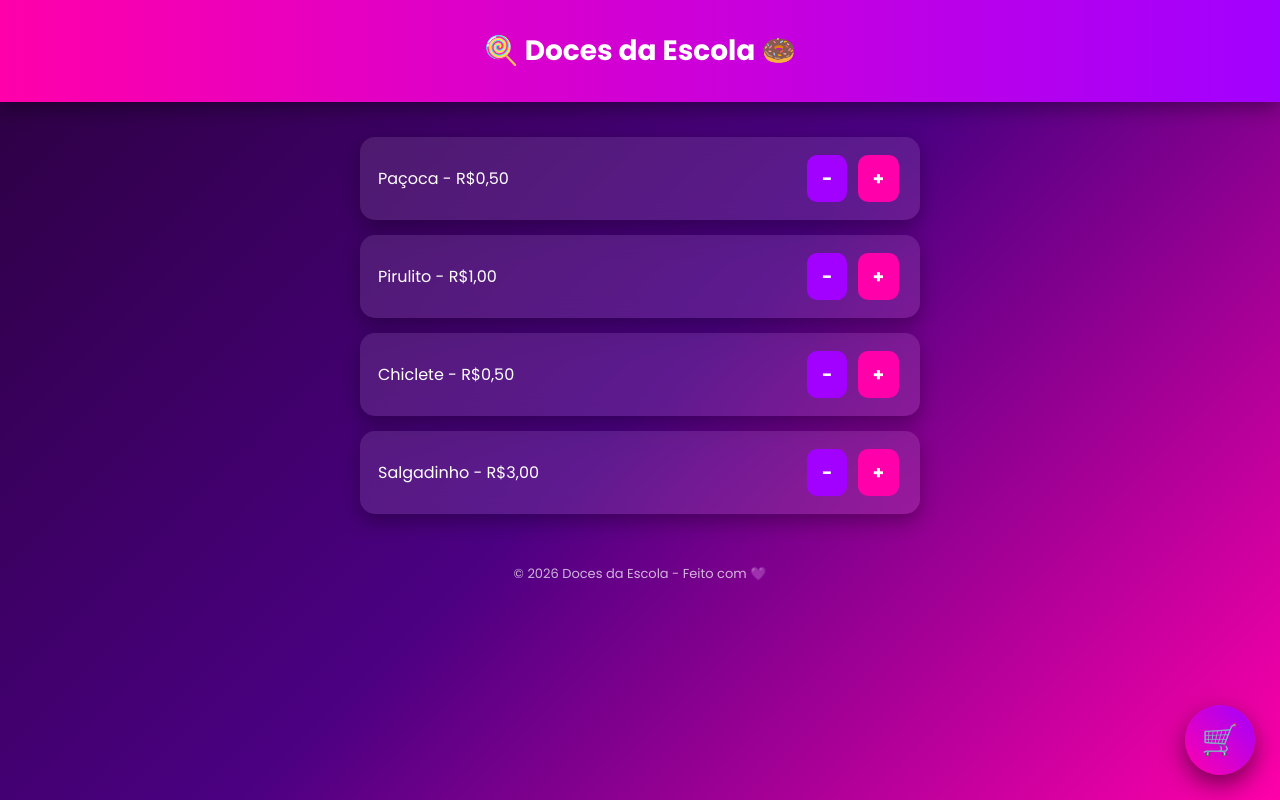
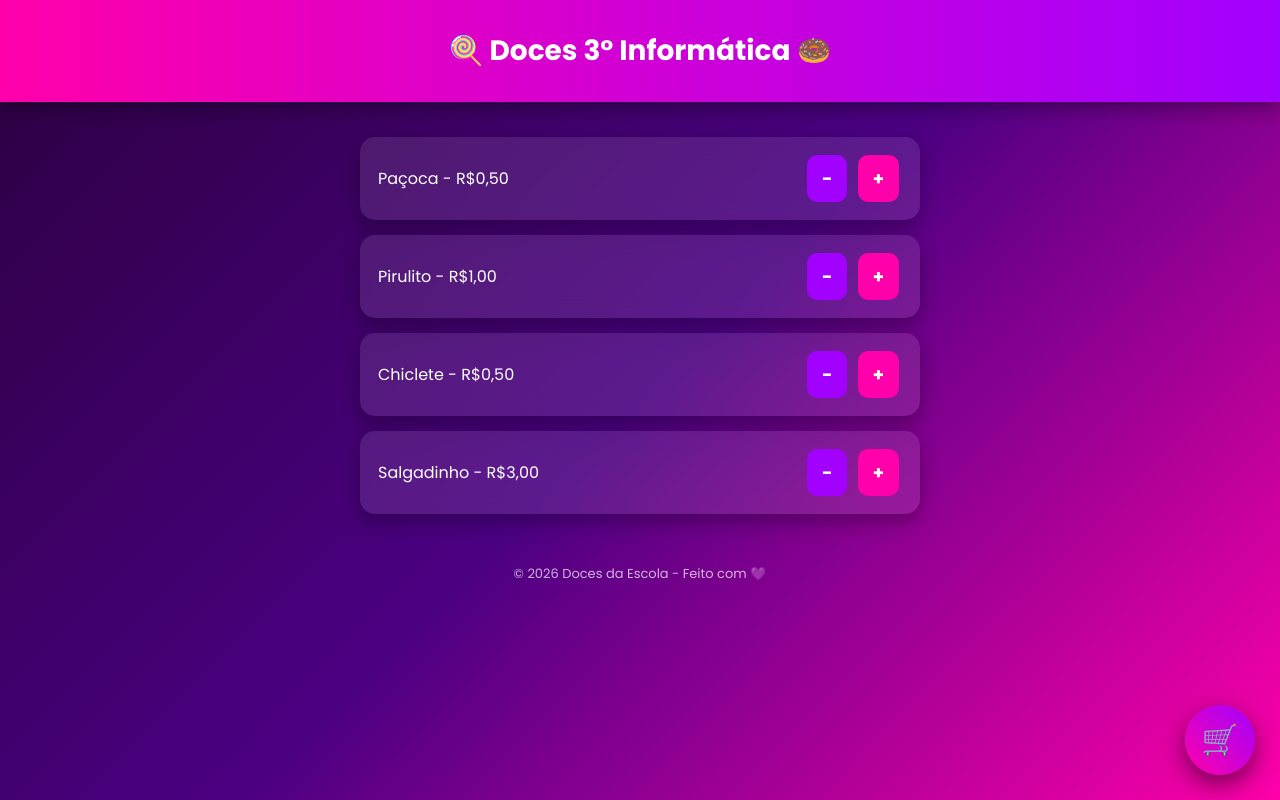
Before and after one commit to 3anoinformatica/3-anovendas, a plain HTML site: page index.html in a window 1280 px wide. Drawn offline with Linux system fonts and the light colour scheme.

Commit message:
Update index.html

```diff
--- a/index.html
+++ b/index.html
@@ -3,7 +3,7 @@
 <head>
 <meta charset="UTF-8">
 <meta name="viewport" content="width=device-width, initial-scale=1.0">
-<title>DOCES 3° INFO</title>
+<title>Doces 3° Informática</title>
 
 <link href="https://fonts.googleapis.com/css2?family=Poppins:wght@300;400;600;700&display=swap" rel="stylesheet">
 
@@ -175,7 +175,7 @@ font-size:13px;
 </head>
 <body>
 
-<header>🍭 Doces da Escola 🍩</header>
+<header>🍭 Doces 3° Informática 🍩</header>
 
 <div class="container">
 
```
